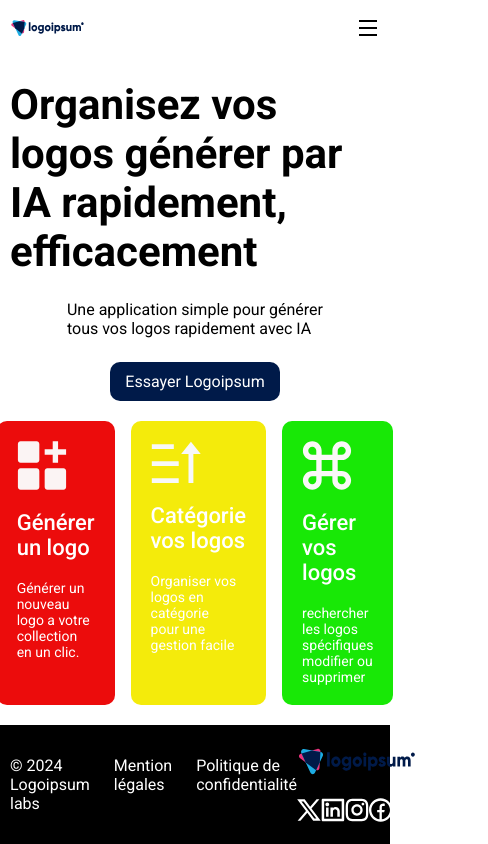
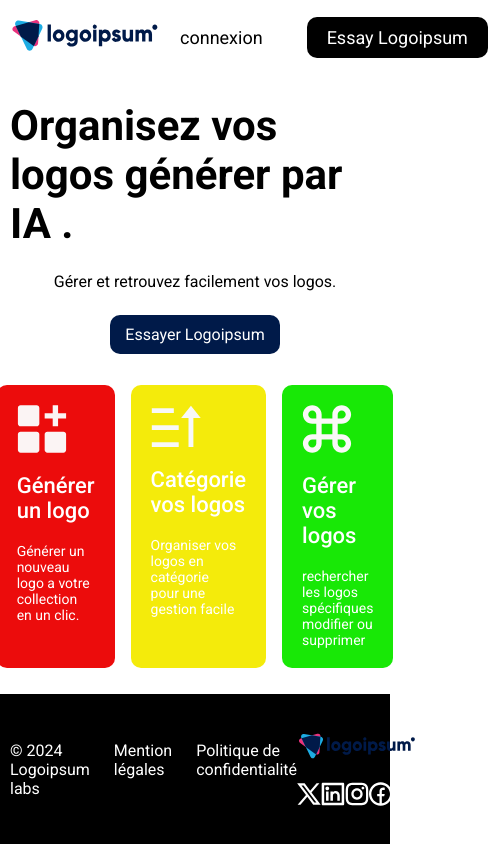
Before and after one commit to jeanclaudesperandezi/logoipsum, a plain HTML site: page index.html in a window 390 px wide. Shown: the whole page, 488 px wide, since content can reach past the window. Drawn offline with Linux system fonts and the light colour scheme.

Commit message:
modification du html et du css styles

```diff
--- a/index.html
+++ b/index.html
@@ -15,11 +15,11 @@
                 <img src="/assert/img/logo-12 (1).svg" alt="logo" class="nav__logo-img">
             </div>
             <div class="nav__auth">
-                <a href="" class="nav__auth-btn nav__auth-btn-signin">connexion</a>
+                <a href="#" class="nav__auth-btn nav__auth-btn-signin">connexion</a>
                 <input type="button" value="Essay Logoipsum" class="nav__auth-btn nav__auth-btn-signup">
             </div>
             <div class="nav__mobile-menu">
-                <img src="/assert/img/menu.svg" alt="menu" clas`s="">
+                <img src="/assert/img/menu.svg" alt="menu" class="">
             </div>
         </nav>
     </header>
@@ -31,9 +31,12 @@
         <!--debut de la section titre parag btn-->
         <div class="main__hero">
             <h1 class="main__hero-titre">Organisez vos logos générer par <br>
-IA rapidement, efficacement </h1>
-            <p class="nav__hero-des">Une application simple pour générer <br>
+IA <span> rapidement, efficacement</span> .</h1>
+            <p class="main__hero-des">Une application simple pour générer <br>
 tous vos logos rapidement avec IA</p>
+                <p class="main__hero-desp-mobile">
+                    Gérer et retrouvez facilement  vos logos.
+                </p>
             <input class="main__hero-btn" type="button" value="Essayer Logoipsum">
         </div>
         <!--debut de la section card  -->
--- a/styles/footer/footerstyle.css
+++ b/styles/footer/footerstyle.css
@@ -1,6 +1,6 @@
 .footer{
     width: 100%;
-    height: 150px;
+    min-height: 150px;
 
     display: flex;
     justify-content: center;
--- a/styles/main/mainstyle.css
+++ b/styles/main/mainstyle.css
@@ -32,6 +32,10 @@
 .main__hero-des{
     font-size: var(--fontsizepgs);
     font-weight: var(--fontweightpgs);
+}
+
+.main__hero-desp-mobile{
+    display: none;
 }
 
 .main__hero-btn{
--- a/styles/responsive/responsive.css
+++ b/styles/responsive/responsive.css
@@ -1,4 +1,4 @@
-@media(max-width: 768px) {
+@media(max-with: 800px) {
     .nav__logo-img{
         width: 75px;
 
@@ -12,4 +12,21 @@
     .nav__mobile-menu{
         display: block;
     }
+
 }
+
+/*responsive de la section main*/
+
+@media(max-width: 800px){
+    .main__hero-titre span{
+        display: none;
+    }
+
+    .main__hero-des{
+        display: none;
+    }
+
+    .main__hero-desp-mobile{
+        display: block;
+    }
+}
```
